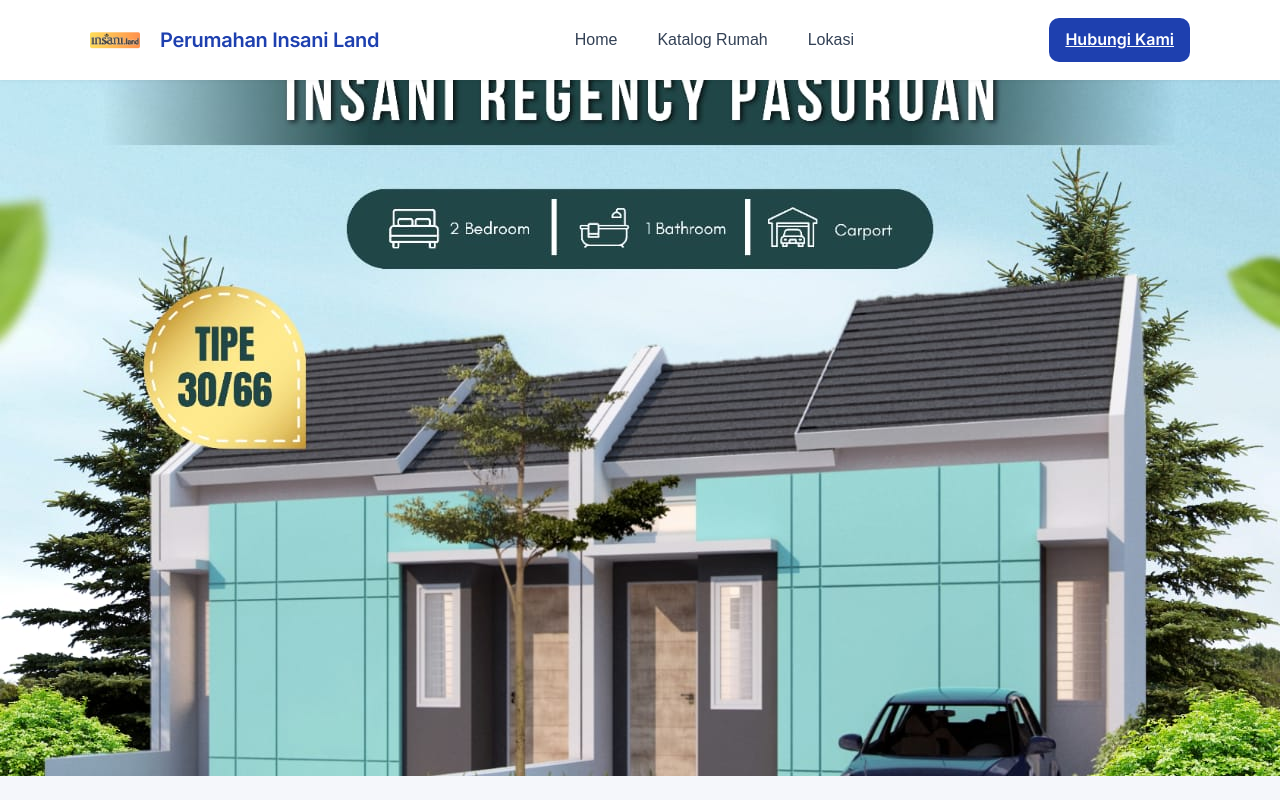
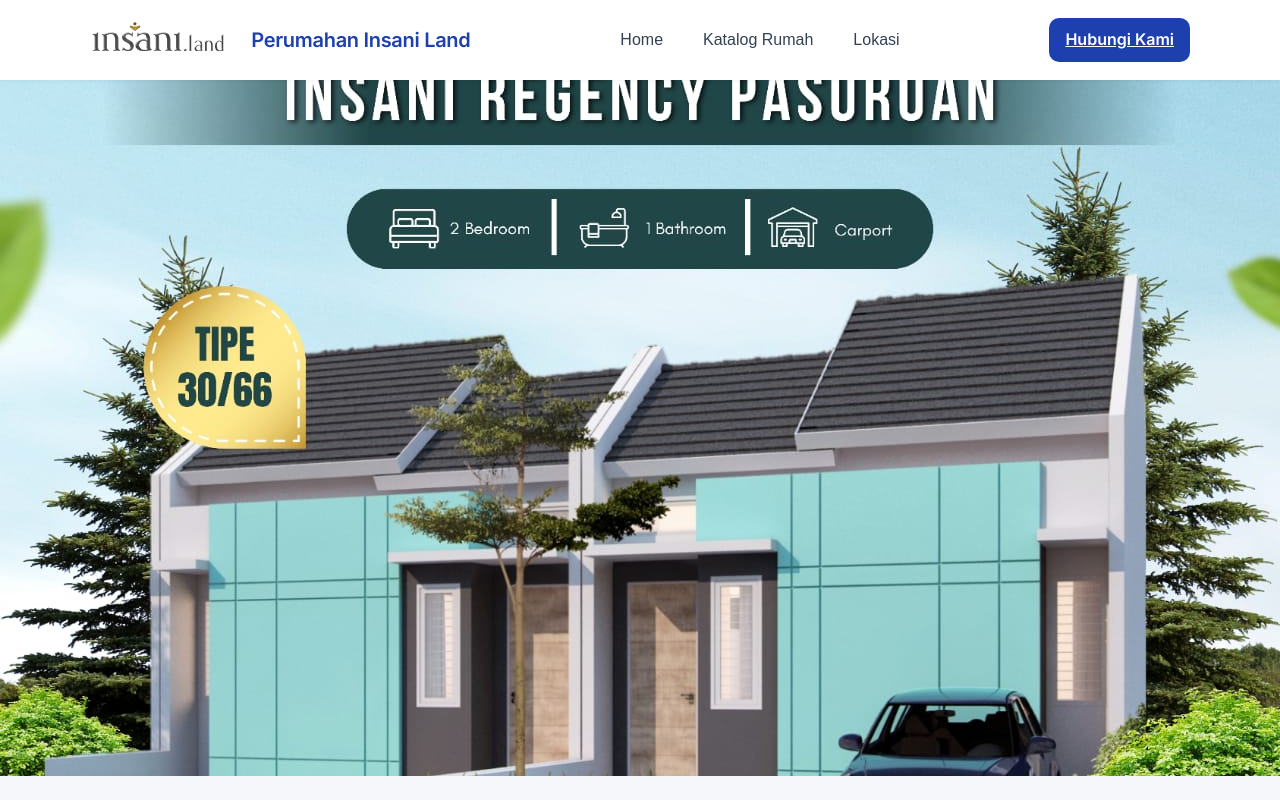
Before and after one commit to Juneaja/insaniland, a plain HTML site: page index.html in a window 1280 px wide. Shown: the top 800 px of the page. Drawn offline with nearby package versions, Linux system fonts and the light colour scheme.

Commit message:
Update index.html

```diff
--- a/index.html
+++ b/index.html
@@ -25,7 +25,7 @@
 <header class="site-header fixed">
   <div class="container header-inner">
     <div class="brand" onclick="scrollToId('home')">
-       <img src="assets/Logo4.png" alt="Logo Insani Land" class="brand-logo" />
+       <img src="assets/Logo.png" alt="Logo Insani Land" class="brand-logo" />
       <span class="brand-name">Perumahan Insani Land</span>
     </div>
 
@@ -270,7 +270,7 @@
   <div class="container footer-grid">
     <div>
       <div class="brand brand-footer">
-        <img src="assets/Logo4.png" alt="Logo Ababil" class="brand-logo" />
+        <img src="assets/Logo.png" alt="Logo Ababil" class="brand-logo" />
         <span>Perumahan Insani Land</span>
       </div>
       <p class="muted">Perumahan subsidi termurah di Indonesia.</p>
```
